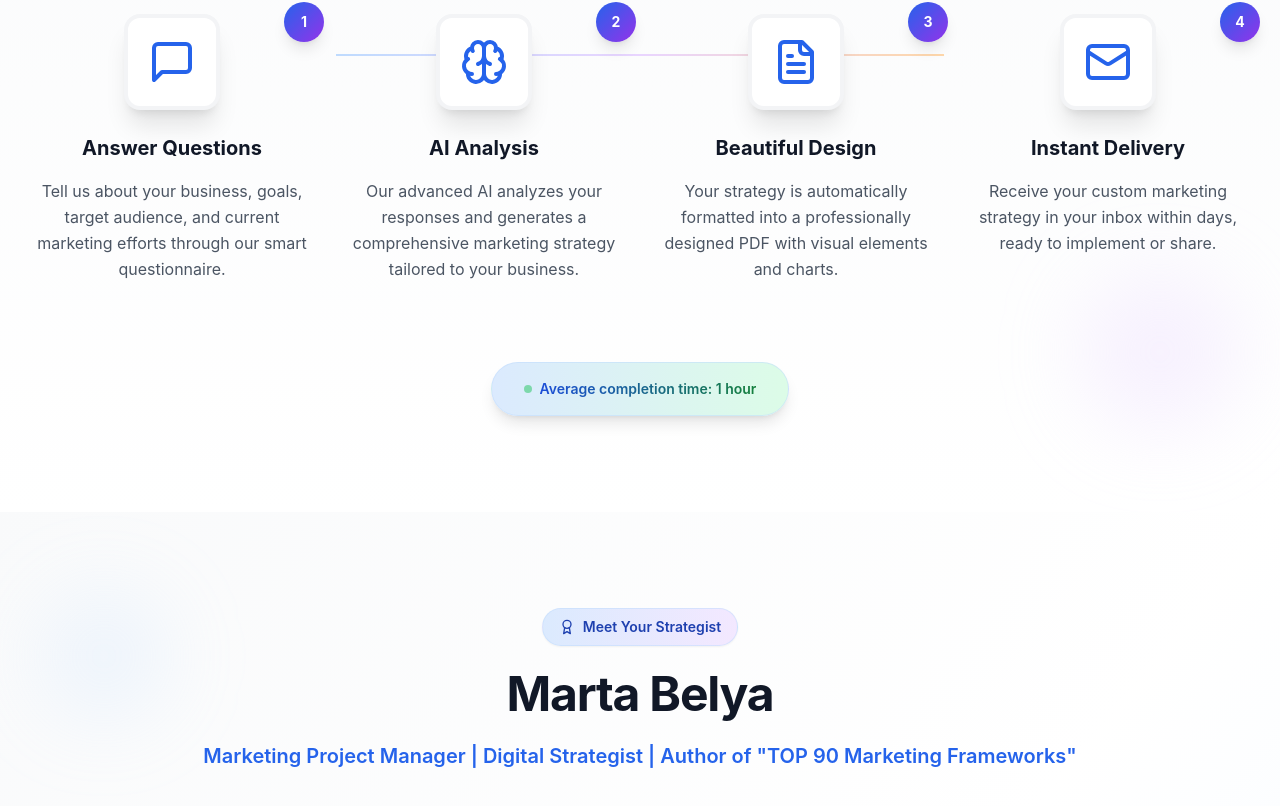
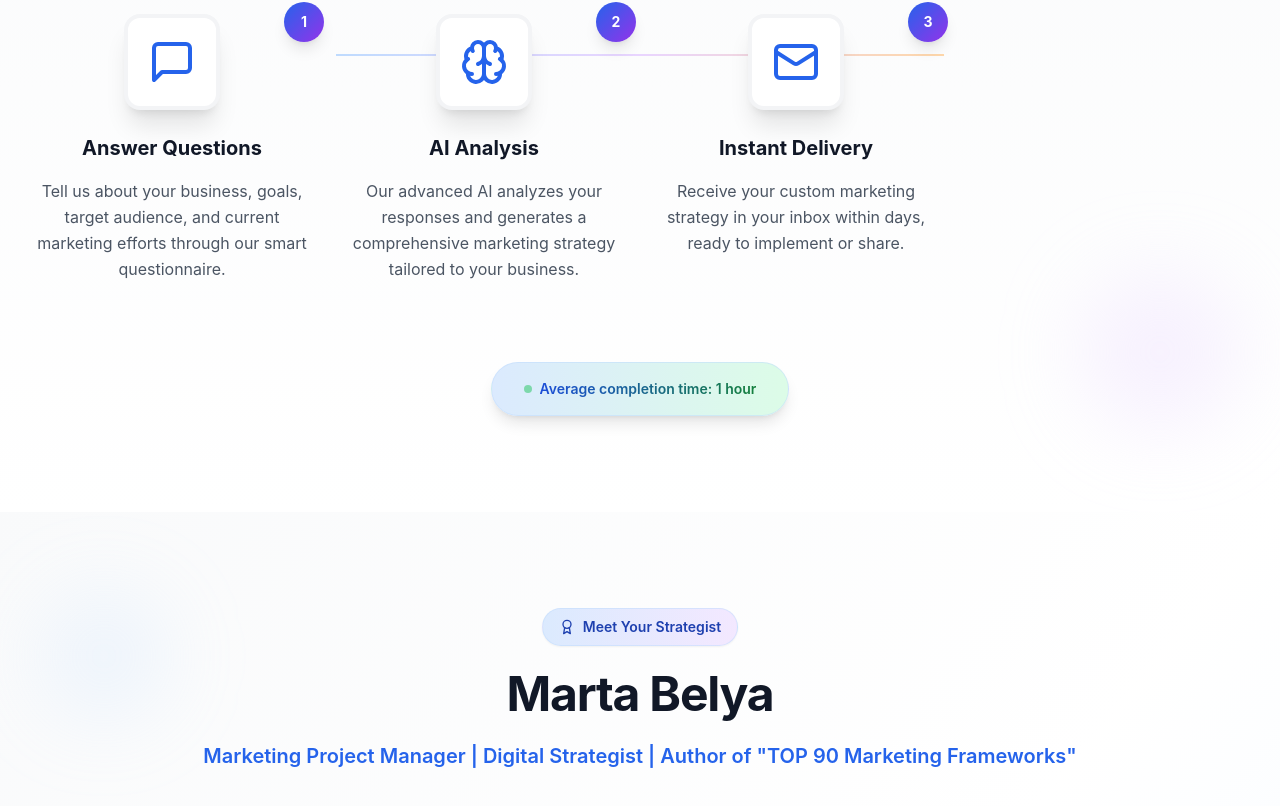
Before and after one commit to Cheeell/Cheell.github.io, a React (Vite) app: page / in a window 1280 px wide. Shown: the part 2289-3095 px from the top of the page. Built offline with nearby package versions, Linux system fonts and the light colour scheme; no server answers.

Commit message:
Updated HowItWorks.tsx

```diff
--- a/src/components/HowItWorks.tsx
+++ b/src/components/HowItWorks.tsx
@@ -17,15 +17,15 @@ export default function HowItWorks() {
       description: "Our advanced AI analyzes your responses and generates a comprehensive marketing strategy tailored to your business.",
       color: "green"
     },
+    // {
+    //   number: 3,
+    //   icon: FileText,
+    //   title: "Beautiful Design",
+    //   description: "Your strategy is automatically formatted into a professionally designed PDF with visual elements and charts.",
+    //   color: "purple"
+    // },
     {
       number: 3,
-      icon: FileText,
-      title: "Beautiful Design",
-      description: "Your strategy is automatically formatted into a professionally designed PDF with visual elements and charts.",
-      color: "purple"
-    },
-    {
-      number: 4,
       icon: Mail,
       title: "Instant Delivery",
       description: "Receive your custom marketing strategy in your inbox within days, ready to implement or share.",
```
